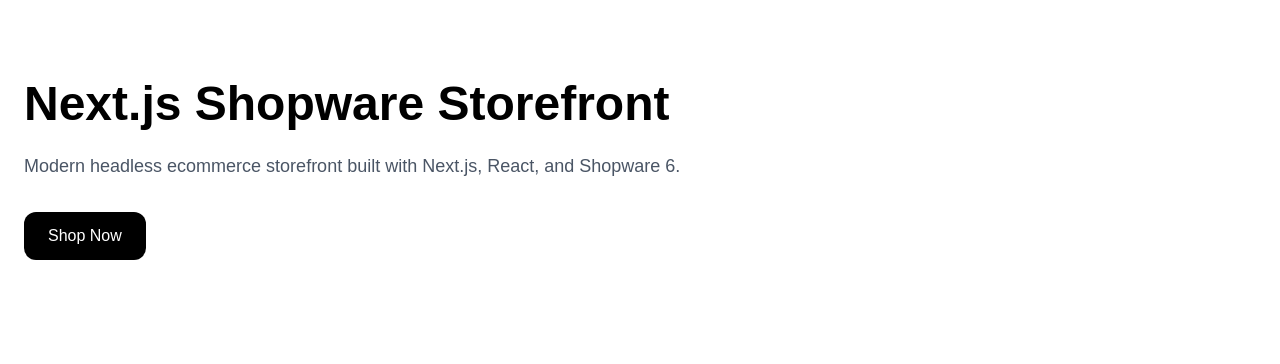
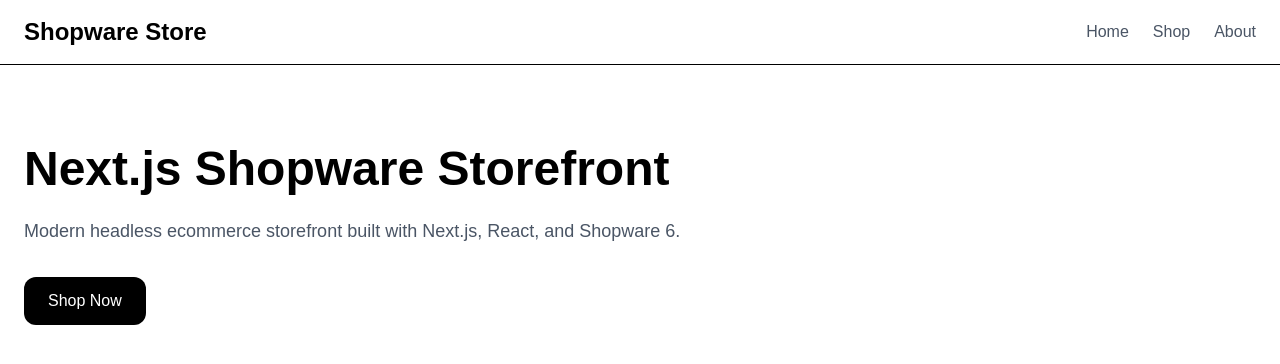
Before and after one commit to AnnaMnesia/nextjs-shopware-storefront, a Next.js app: page / in a window 1280 px wide. Shown: the top 364 px of the page. Built offline with nearby package versions, Linux system fonts and the light colour scheme.

Commit message:
Navbar Created

```diff
--- a/app/page.tsx
+++ b/app/page.tsx
@@ -1,6 +1,9 @@
+import Navbar from "@/components/Navbar";
+
 const Home = () => {
   return (
     <main className="min-h-screen bg-white text-black">
+      <Navbar />
       <section className="mx-auto max-w-7xl px-6 py-20">
         <h1 className="text-5xl font-bold">Next.js Shopware Storefront</h1>
 
--- /dev/null
+++ b/components/Navbar.tsx
@@ -0,0 +1,23 @@
+const Navbar = () => {
+  return (
+    <header className="border-b">
+      <div className="mx-auto flex max-w-7xl items-center justify-between px-6 py-4">
+        <h2 className="text-2xl font-bold">Shopware Store</h2>
+
+        <nav className="flex gap-6">
+          <ol className="text-gray-600 hover:text-gray-900 transition">
+            <a href="#">Home</a>
+          </ol>
+          <ol className="text-gray-600 hover:text-gray-900 transition">
+            <a href="#">Shop</a>
+          </ol>
+          <ol className="text-gray-600 hover:text-gray-900 transition">
+            <a href="#">About</a>
+          </ol>
+        </nav>
+      </div>
+    </header>
+  );
+};
+
+export default Navbar;
```
